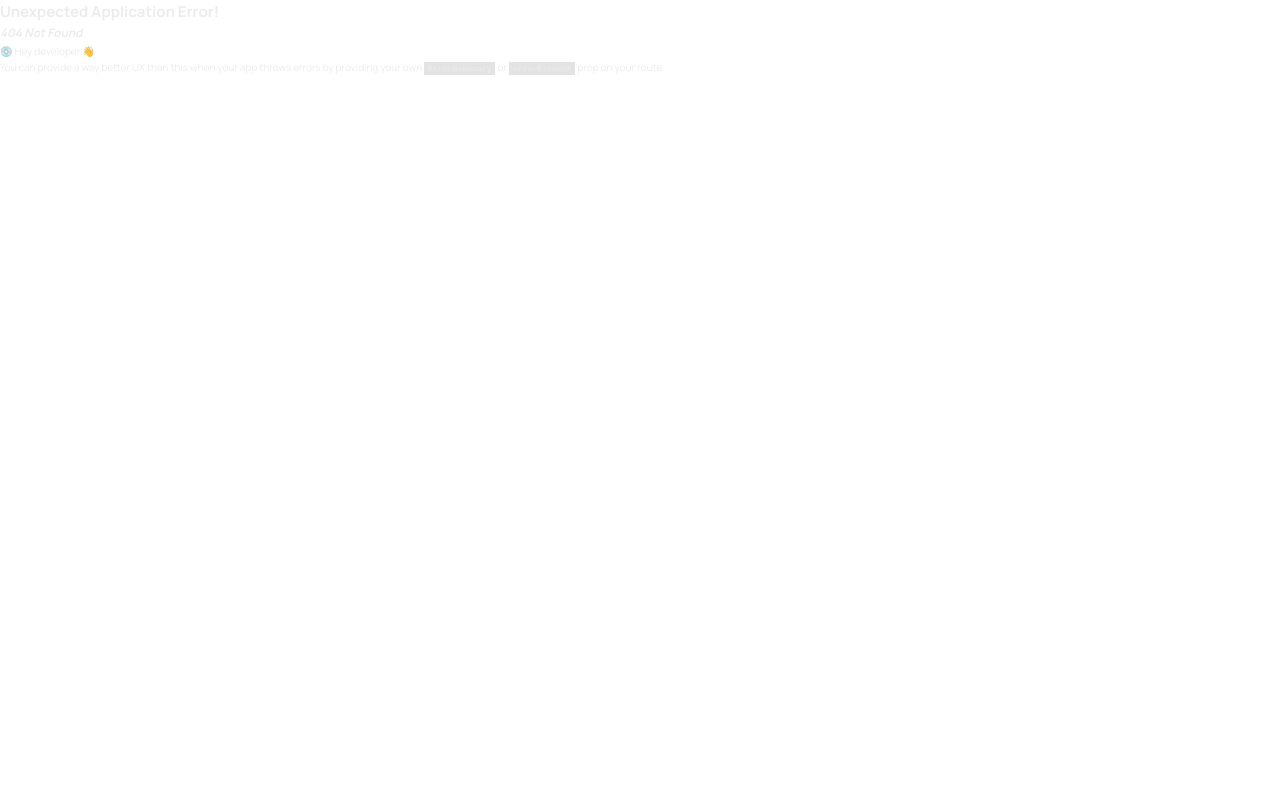
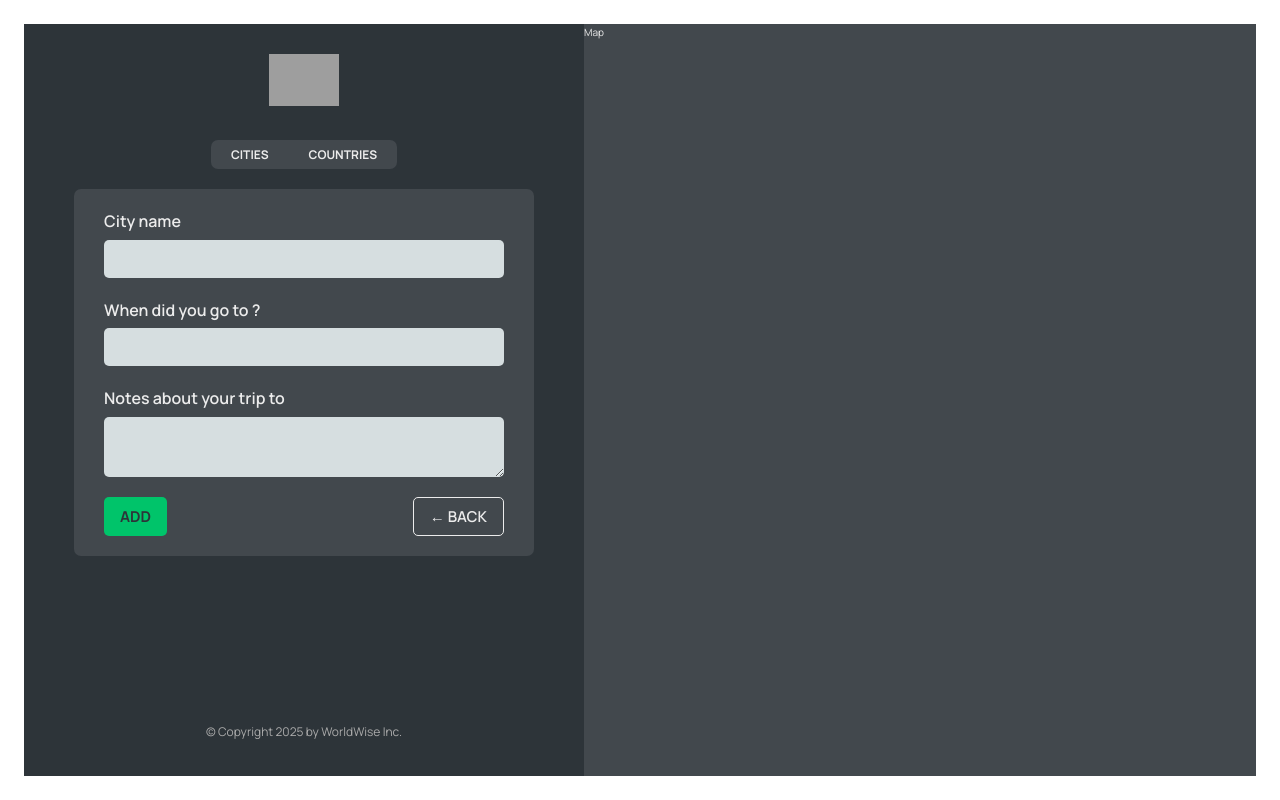
Before and after one commit to noureddineweb3dev/worldwise, a React (Vite) app: page /app/form in a window 1280 px wide. Before the commit this address had no page. Built offline with nearby package versions, Linux system fonts and the light colour scheme; data requests are answered from the project's data file; grey boxes are pictures that could not be loaded.

Commit message:
Form component created + Buttons components added

```diff
--- /dev/null
+++ b/src/components/AppComponents/BackButton.jsx
@@ -0,0 +1,19 @@
+import { useNavigate } from 'react-router-dom';
+import Button from './Button';
+
+function BackButton() {
+  const navigate = useNavigate();
+
+  return (
+    <Button
+      btnType="back"
+      onClick={(e) => {
+        e.preventDefault();
+        navigate(-1);
+      }}
+    >
+      &larr; Back
+    </Button>
+  );
+}
+export default BackButton;
--- /dev/null
+++ b/src/components/AppComponents/Button.jsx
@@ -0,0 +1,10 @@
+import classes from './Button.module.css';
+
+function Button({ btnType, children, onClick }) {
+  return (
+    <button className={`${classes.btn} ${classes[btnType]}`} onClick={onClick}>
+      {children}
+    </button>
+  );
+}
+export default Button;
--- /dev/null
+++ b/src/components/AppComponents/Button.module.css
@@ -0,0 +1,35 @@
+.btn {
+  color: inherit;
+  text-transform: uppercase;
+  padding: 0.8rem 1.6rem;
+  font-family: inherit;
+  font-size: 1.5rem;
+  border: none;
+  border-radius: 5px;
+  cursor: pointer;
+}
+
+.primary {
+  font-weight: 700;
+  background-color: var(--color-brand--2);
+  color: var(--color-dark--1);
+}
+
+.back {
+  font-weight: 600;
+  background: none;
+  border: 1px solid currentColor;
+}
+
+.position {
+  font-weight: 700;
+  position: absolute;
+  z-index: 1000;
+  font-size: 1.4rem;
+  bottom: 4rem;
+  left: 50%;
+  transform: translateX(-50%);
+  background-color: var(--color-brand--2);
+  color: var(--color-dark--1);
+  box-shadow: 0 0.4rem 1.2rem rgba(36, 42, 46, 0.16);
+}
--- /dev/null
+++ b/src/components/AppComponents/Form.jsx
@@ -0,0 +1,29 @@
+import BackButton from './BackButton';
+import Button from './Button';
+import classes from './Form.module.css';
+function Form() {
+  return (
+    <form className={classes.form}>
+      <div className={classes.row}>
+        <label htmlFor="cityName">City name</label>
+        <input id="cityName" />
+      </div>
+
+      <div className={classes.row}>
+        <label htmlFor="date">When did you go to ?</label>
+        <input id="date" />
+      </div>
+
+      <div className={classes.row}>
+        <label htmlFor="notes">Notes about your trip to </label>
+        <textarea id="notes" />
+      </div>
+
+      <div className={classes.buttons}>
+        <Button btnType="primary">Add</Button>
+        <BackButton />
+      </div>
+    </form>
+  );
+}
+export default Form;
--- /dev/null
+++ b/src/components/AppComponents/Form.module.css
@@ -0,0 +1,44 @@
+.form {
+  background-color: var(--color-dark--2);
+  border-radius: 7px;
+  padding: 2rem 3rem;
+  width: 100%;
+  display: flex;
+  flex-direction: column;
+  gap: 2rem;
+}
+
+.row {
+  display: flex;
+  flex-direction: column;
+  gap: 0.5rem;
+  position: relative;
+}
+
+.buttons {
+  display: flex;
+  justify-content: space-between;
+}
+
+.flag {
+  position: absolute;
+  right: 1rem;
+  top: 2.7rem;
+  font-size: 2.8rem;
+}
+
+.form.loading {
+  opacity: 0.3;
+}
+
+.form.loading button {
+  pointer-events: none;
+  background-color: var(--color-light--1);
+  border: 1px solid var(--color-light--1);
+  color: var(--color-dark--0);
+}
+
+:global(.react-datepicker) {
+  font-family: inherit;
+  font-size: 1.2rem;
+}
--- a/src/components/AppComponents/Map.jsx
+++ b/src/components/AppComponents/Map.jsx
@@ -1,6 +1,12 @@
+import { useNavigate } from 'react-router-dom';
 import classes from './Map.module.css';
 function Map() {
-  return <div className={classes.mapContainer}>Map</div>;
+  const navigate = useNavigate();
+  return (
+    <div className={classes.mapContainer} onClick={() => navigate('form')}>
+      Map
+    </div>
+  );
 }
 
 export default Map;
--- a/src/router/router.jsx
+++ b/src/router/router.jsx
@@ -6,6 +6,7 @@ import Login from '../components/Login';
 import AppLayout from '../pages/AppLayout';
 import Cities from '../components/AppComponents/Cities';
 import Countries from '../components/AppComponents/Countries';
+import Form from '../components/AppComponents/Form';
 
 const router = createBrowserRouter(
   createRoutesFromElements(
@@ -18,6 +19,7 @@ const router = createBrowserRouter(
         <Route index element={<Cities />} />
         <Route path="cities" element={<Cities />} />
         <Route path="countries" element={<Countries />} />
+        <Route path="form" element={<Form />} />
       </Route>
     </Route>
   )
```
